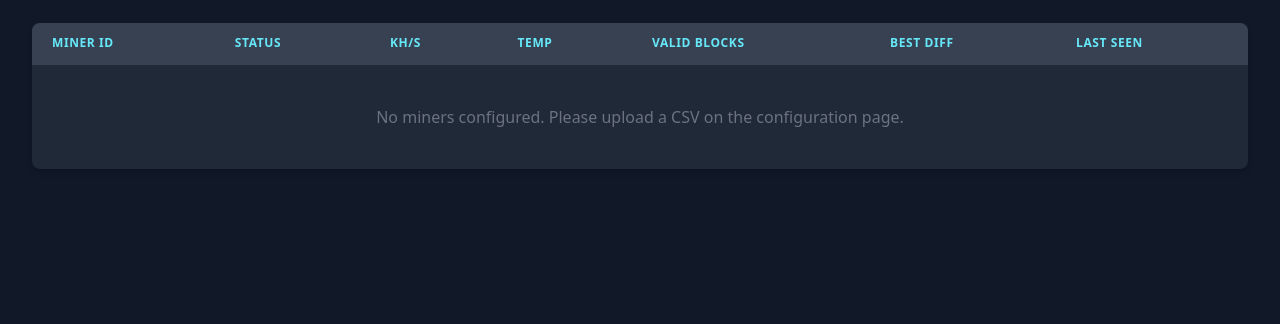
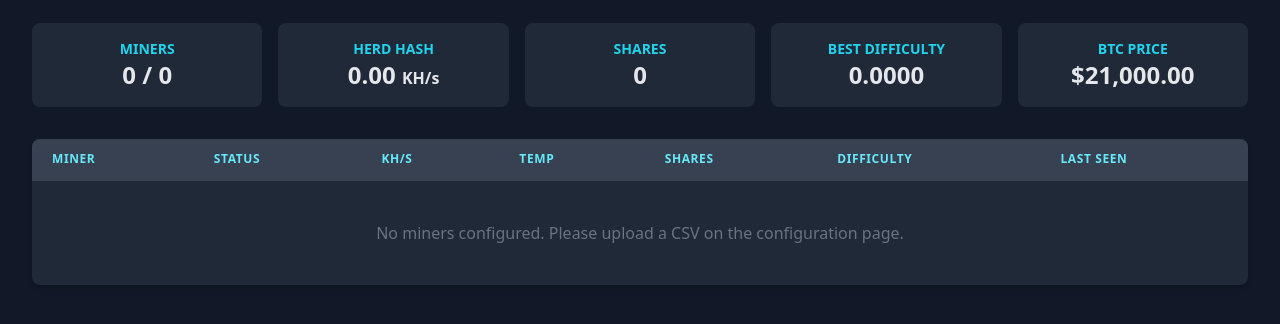
Before and after one commit to tnotm/shepherd, a Flask app: page / in a window 1280 px wide. Shown: the part 69-393 px from the top of the page. Run offline with Flask 3, Linux system fonts and the light colour scheme; data that the repository does not hold is empty; some libraries are stand-ins or nearby versions.

Commit message:
update display, adding fields and totals

```diff
--- a/app.py
+++ b/app.py
@@ -3,6 +3,7 @@ import os
 import csv
 import io
 from flask import Flask, render_template, request, redirect, url_for, flash
+from datetime import datetime, UTC
 
 app = Flask(__name__)
 app.secret_key = os.urandom(24)
@@ -12,7 +13,6 @@ DATA_DIR = os.path.expanduser('~/shepherd_data')
 DATABASE_FILE = os.path.join(DATA_DIR, 'shepherd.db')
 
 def get_db_connection():
-    """Establishes a connection to the SQLite database."""
     os.makedirs(DATA_DIR, exist_ok=True)
     conn = sqlite3.connect(DATABASE_FILE, timeout=10)
     conn.row_factory = sqlite3.Row
@@ -20,7 +20,6 @@ def get_db_connection():
     return conn
 
 def init_db():
-    """Initializes the database and creates/updates tables if they don't exist."""
     with get_db_connection() as conn:
         conn.execute("""
             CREATE TABLE IF NOT EXISTS miners (
@@ -40,7 +39,7 @@ def init_db():
         conn.execute("""
             CREATE TABLE IF NOT EXISTS miner_logs (
                 id INTEGER PRIMARY KEY AUTOINCREMENT,
-                miner_id INTEGER,
+                miner_id INTEGER NOT NULL,
                 log_key TEXT NOT NULL,
                 log_value TEXT,
                 created_at TEXT NOT NULL,
@@ -56,29 +55,62 @@ def init_db():
                 "Valid blocks" TEXT,
                 "Best difficulty" TEXT,
                 "Total MHashes" TEXT,
-                last_mhashes_cumulative REAL DEFAULT 0.0,
+                "Submits" TEXT,
+                "Shares" TEXT,
+                last_mhashes_cumulative REAL,
                 last_mhashes_timestamp TEXT,
                 FOREIGN KEY (miner_id) REFERENCES miners (id)
             );
         """)
         print("Database tables verified.")
 
-# --- Flask Routes ---
 @app.route('/')
 def index():
     conn = get_db_connection()
-    miners_data = conn.execute("""
+    miners_query = """
         SELECT
-            m.miner_id, m.status, m.tty_symlink, m.nerdminer_vrs,
-            s.last_updated, s."KH/s", s."Temperature", s."Valid blocks", s."Best difficulty"
-        FROM miners m
+            m.miner_id, m.nerdminer_vrs,
+            s.* FROM miners m
         LEFT JOIN miner_summary s ON m.id = s.miner_id
         ORDER BY m.miner_id;
-    """).fetchall()
+    """
+    miners = conn.execute(miners_query).fetchall()
+
+    # --- New Herd Stats Calculation ---
+    herd_stats = {
+        'total_miners': 0,
+        'online_miners': 0,
+        'total_hash_khs': 0.0,
+        'total_shares': 0,
+        'best_difficulty': 0.0,
+        'btc_price': '21,000.00' # Placeholder
+    }
+
+    if miners:
+        herd_stats['total_miners'] = len(miners)
+        for miner in miners:
+            if miner['status'] == 'online':
+                herd_stats['online_miners'] += 1
+            try:
+                herd_stats['total_hash_khs'] += float(miner['KH/s'] or 0.0)
+            except (ValueError, TypeError):
+                pass
+            try:
+                herd_stats['total_shares'] += int(miner['Shares'] or 0)
+            except (ValueError, TypeError):
+                pass
+            try:
+                current_diff = float(miner['Best difficulty'] or 0.0)
+                if current_diff > herd_stats['best_difficulty']:
+                    herd_stats['best_difficulty'] = current_diff
+            except (ValueError, TypeError):
+                pass
+
     conn.close()
-    return render_template('index.html', miners=miners_data)
+    return render_template('index.html', miners=miners, herd_stats=herd_stats)
 
-@app.route('/config', methods=['GET'])
+
+@app.route('/config')
 def config():
     return render_template('config.html')
 
@@ -102,10 +134,10 @@ def summary():
         FROM miner_summary s
         JOIN miners m ON s.miner_id = m.id
         ORDER BY m.miner_id
+        LIMIT 30
     """).fetchall()
     conn.close()
     return render_template('summary.html', summary_data=summary_data)
-
 
 @app.route('/upload_miners', methods=['POST'])
 def upload_miners():
@@ -127,10 +159,8 @@ def upload_miners():
                 return redirect(url_for('config'))
 
             conn = get_db_connection()
-            cursor = conn.cursor()
-
             for miner in miners_to_upsert:
-                cursor.execute('''
+                conn.execute('''
                     INSERT INTO miners (miner_id, chipset, attrs_idVendor, attrs_idProduct, attrs_serial, tty_symlink, nerdminer_rom, nerdminer_vrs)
                     VALUES (:miner_id, :chipset, :attrs_idVendor, :attrs_idProduct, :attrs_serial, :tty_symlink, :nerdminer_rom, :nerdminer_vrs)
                     ON CONFLICT(miner_id) DO UPDATE SET
@@ -155,7 +185,6 @@ def upload_miners():
         flash('Invalid file type. Please upload a .csv file.', 'error')
         return redirect(url_for('config'))
 
-
 if __name__ == '__main__':
     init_db()
-    app.run(host='0.0.0.0', port=5000, debug=True)
+    app.run(host='0.0.0.0', debug=True)
--- a/templates/index.html
+++ b/templates/index.html
@@ -6,7 +6,6 @@
     <title>The Shepherd Dashboard</title>
     <script src="https://cdn.tailwindcss.com"></script>
     <script>
-        // Refresh page data every 5 seconds
         setInterval(() => {
             fetch(window.location.href)
                 .then(response => response.text())
@@ -14,6 +13,7 @@
                     const parser = new DOMParser();
                     const doc = parser.parseFromString(html, 'text/html');
                     document.getElementById('miner-table-body').innerHTML = doc.getElementById('miner-table-body').innerHTML;
+                    document.getElementById('herd-stats-container').innerHTML = doc.getElementById('herd-stats-container').innerHTML;
                 })
                 .catch(err => console.error('Failed to refresh data:', err));
         }, 5000);
@@ -22,8 +22,7 @@
 <body class="bg-gray-900 text-gray-200 font-sans">
     <div class="container mx-auto p-4 md:p-8">
 
-        <!-- Header -->
-        <header class="flex justify-between items-center mb-6">
+        <header class="flex flex-wrap justify-between items-center mb-6 gap-4">
             <h1 class="text-3xl font-bold text-cyan-400">The Shepherd Dashboard</h1>
             <nav class="flex items-center space-x-4">
                 <a href="/raw_logs" class="text-gray-300 hover:text-cyan-400 transition-colors">Raw Logs</a>
@@ -37,17 +36,41 @@
             </nav>
         </header>
 
-        <!-- Main Content -->
+        <!-- Herd Stats Header -->
+        <div id="herd-stats-container" class="grid grid-cols-2 md:grid-cols-5 gap-4 mb-8">
+            <div class="bg-gray-800 p-4 rounded-lg text-center">
+                <p class="text-sm text-cyan-400 uppercase font-bold">Miners</p>
+                <p class="text-2xl font-semibold">{{ herd_stats.online_miners }} / {{ herd_stats.total_miners }}</p>
+            </div>
+            <div class="bg-gray-800 p-4 rounded-lg text-center">
+                <p class="text-sm text-cyan-400 uppercase font-bold">Herd Hash</p>
+                <p class="text-2xl font-semibold">{{ "%.2f"|format(herd_stats.total_hash_khs) }} <span class="text-base">KH/s</span></p>
+            </div>
+            <div class="bg-gray-800 p-4 rounded-lg text-center">
+                <p class="text-sm text-cyan-400 uppercase font-bold">Shares</p>
+                <p class="text-2xl font-semibold">{{ herd_stats.total_shares }}</p>
+            </div>
+            <div class="bg-gray-800 p-4 rounded-lg text-center">
+                <p class="text-sm text-cyan-400 uppercase font-bold">Best Difficulty</p>
+                <p class="text-2xl font-semibold">{{ "%.4f"|format(herd_stats.best_difficulty) }}</p>
+            </div>
+            <div class="bg-gray-800 p-4 rounded-lg text-center">
+                <p class="text-sm text-cyan-400 uppercase font-bold">BTC Price</p>
+                <p class="text-2xl font-semibold">${{ herd_stats.btc_price }}</p>
+            </div>
+        </div>
+
+        <!-- Miner Table -->
         <div class="bg-gray-800 shadow-md rounded-lg overflow-hidden">
             <table class="min-w-full leading-normal">
                 <thead>
                     <tr>
-                        <th class="px-5 py-3 border-b-2 border-gray-700 bg-gray-700 text-left text-xs font-semibold text-cyan-300 uppercase tracking-wider">Miner ID</th>
+                        <th class="px-5 py-3 border-b-2 border-gray-700 bg-gray-700 text-left text-xs font-semibold text-cyan-300 uppercase tracking-wider">Miner</th>
                         <th class="px-5 py-3 border-b-2 border-gray-700 bg-gray-700 text-left text-xs font-semibold text-cyan-300 uppercase tracking-wider">Status</th>
                         <th class="px-5 py-3 border-b-2 border-gray-700 bg-gray-700 text-left text-xs font-semibold text-cyan-300 uppercase tracking-wider">KH/s</th>
                         <th class="px-5 py-3 border-b-2 border-gray-700 bg-gray-700 text-left text-xs font-semibold text-cyan-300 uppercase tracking-wider">Temp</th>
-                        <th class="px-5 py-3 border-b-2 border-gray-700 bg-gray-700 text-left text-xs font-semibold text-cyan-300 uppercase tracking-wider">Valid Blocks</th>
-                        <th class="px-5 py-3 border-b-2 border-gray-700 bg-gray-700 text-left text-xs font-semibold text-cyan-300 uppercase tracking-wider">Best Diff</th>
+                        <th class="px-5 py-3 border-b-2 border-gray-700 bg-gray-700 text-left text-xs font-semibold text-cyan-300 uppercase tracking-wider">Shares</th>
+                        <th class="px-5 py-3 border-b-2 border-gray-700 bg-gray-700 text-left text-xs font-semibold text-cyan-300 uppercase tracking-wider">Difficulty</th>
                         <th class="px-5 py-3 border-b-2 border-gray-700 bg-gray-700 text-left text-xs font-semibold text-cyan-300 uppercase tracking-wider">Last Seen</th>
                     </tr>
                 </thead>
@@ -56,20 +79,18 @@
                     <tr class="hover:bg-gray-700">
                         <td class="px-5 py-4 border-b border-gray-700 text-sm">
                             <p class="text-gray-100 font-semibold whitespace-no-wrap">{{ miner.miner_id }}</p>
-                            <p class="text-gray-400 text-xs whitespace-no-wrap">{{ miner.tty_symlink }}</p>
+                            <p class="text-gray-400 text-xs whitespace-no-wrap">v{{ miner.nerdminer_vrs }}</p>
                         </td>
                         <td class="px-5 py-4 border-b border-gray-700 text-sm">
-                            <span class="relative inline-block px-3 py-1 font-semibold leading-tight
-                                {% if miner.status == 'online' %} text-green-300 bg-green-800 rounded-full
+                            <span class="relative inline-block px-3 py-1 font-semibold leading-tight {% if miner.status == 'online' %} text-green-300 bg-green-800 rounded-full
                                 {% elif miner.status == 'offline' %} text-red-300 bg-red-800 rounded-full
                                 {% else %} text-yellow-300 bg-yellow-800 rounded-full {% endif %}">
                                 <span class="relative">{{ miner.status | capitalize }}</span>
                             </span>
                         </td>
-                        <!-- MODIFIED: Made the KHS value stand out -->
-                        <td class="px-5 py-4 border-b border-gray-700 text-sm"><p class="text-cyan-400 font-bold whitespace-no-wrap">{{ miner['KH/s'] or 'N/A' }}</p></td>
+                        <td class="px-5 py-4 border-b border-gray-700 text-sm"><p class="text-cyan-300 font-bold whitespace-no-wrap">{{ miner['KH/s'] or 'N/A' }}</p></td>
                         <td class="px-5 py-4 border-b border-gray-700 text-sm"><p class="text-gray-100 whitespace-no-wrap">{{ miner['Temperature'] or 'N/A' }}</p></td>
-                        <td class="px-5 py-4 border-b border-gray-700 text-sm"><p class="text-gray-100 whitespace-no-wrap">{{ miner['Valid blocks'] or 'N/A' }}</p></td>
+                        <td class="px-5 py-4 border-b border-gray-700 text-sm"><p class="text-gray-100 whitespace-no-wrap">{{ miner['Shares'] or 'N/A' }}</p></td>
                         <td class="px-5 py-4 border-b border-gray-700 text-sm"><p class="text-gray-100 whitespace-no-wrap">{{ miner['Best difficulty'] or 'N/A' }}</p></td>
                         <td class="px-5 py-4 border-b border-gray-700 text-sm"><p class="text-gray-400 whitespace-no-wrap text-xs">{{ miner.last_updated or 'Never' }}</p></td>
                     </tr>
```
Also changed, not shown: summarizer.py (+5 -13 lines), templates/summary.html (+10 -8 lines).
